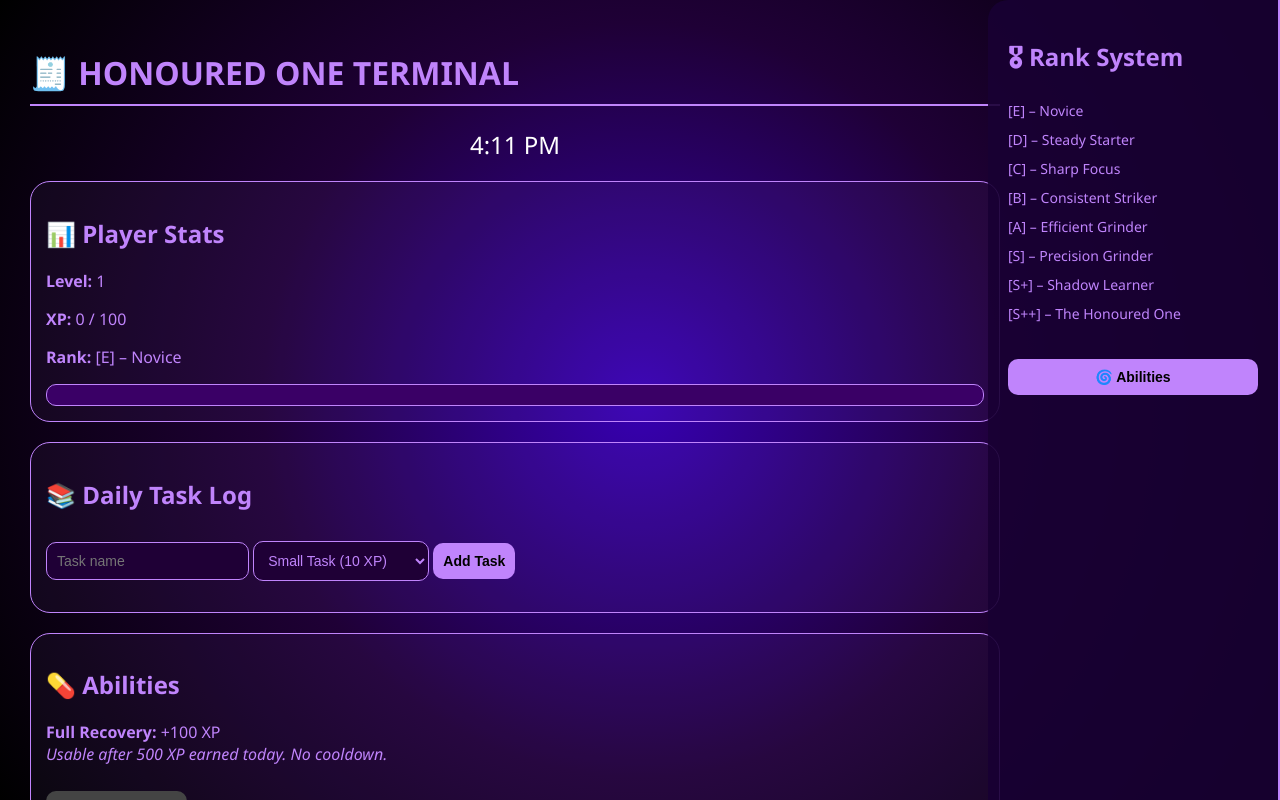
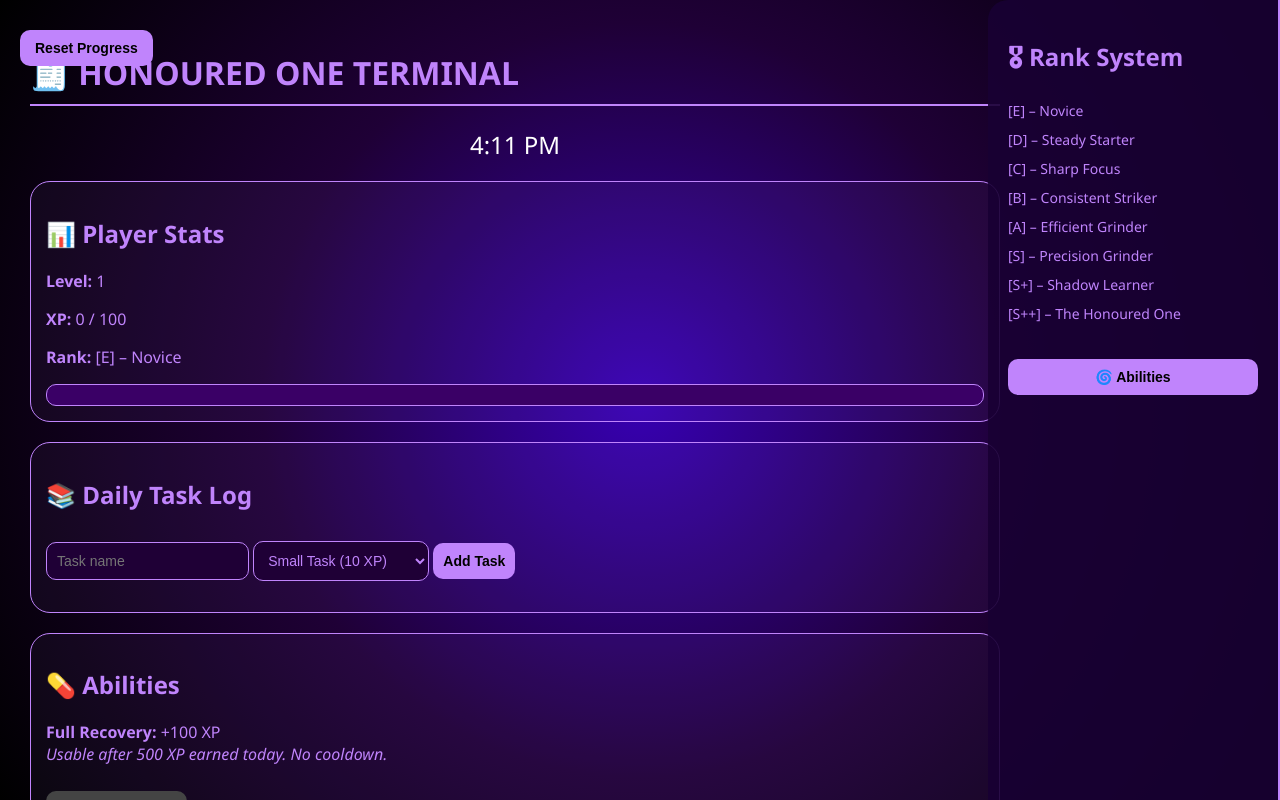
Before and after one commit to MASKBOI7/The-Honoured-One, a plain HTML site: page index.html in a window 1280 px wide. Drawn offline with nearby package versions, Linux system fonts and the light colour scheme.

Commit message:
Update index.html

```diff
--- a/index.html
+++ b/index.html
@@ -14,6 +14,18 @@
       height: 100%;
       overflow-y: auto;
       scroll-behavior: smooth;
+    }
+    .reset-btn {
+      position: fixed;
+      top: 20px;
+      left: 20px;
+      background: #c084fc;
+      border: none;
+      border-radius: 10px;
+      padding: 10px 15px;
+      font-weight: bold;
+      cursor: pointer;
+      z-index: 2000;
     }
     .sidebar {
       width: 250px;
@@ -119,11 +131,11 @@
   </style>
 </head>
 <body>
+  <button class="reset-btn" onclick="confirmReset()">Reset Progress</button>
+
   <div class="main">
     <h1>🧾 HONOURED ONE TERMINAL</h1>
-
     <div class="clock" id="clock"></div>
-
     <div class="stat-block">
       <h2>📊 Player Stats</h2>
       <p><strong>Level:</strong> <span id="level">1</span></p>
@@ -175,7 +187,6 @@
   <canvas class="confetti" id="confetti"></canvas>
 
   <script>
-    // Track state in localStorage
     let xp = parseInt(localStorage.getItem('xp')) || 0;
     let level = parseInt(localStorage.getItem('level')) || 1;
     const xpPerLevel = 100;
@@ -187,6 +198,16 @@
       updateRank(level);
     }
 
+    function confirmReset() {
+      if (confirm("Are you sure you want to reset all progress?")) {
+        localStorage.removeItem('xp');
+        localStorage.removeItem('level');
+        xp = 0;
+        level = 1;
+        updateStatsDisplay();
+      }
+    }
+
     document.addEventListener('DOMContentLoaded', () => {
       updateStatsDisplay();
     });
@@ -196,8 +217,7 @@
       document.documentElement.style.setProperty('--mouse-y', `${e.clientY}px`);
     });
 
-    const addTaskBtn = document.getElementById('addTaskBtn');
-    addTaskBtn.addEventListener('click', () => {
+    document.getElementById('addTaskBtn').addEventListener('click', () => {
       const taskName = document.getElementById('taskName').value;
       const taskXP = parseInt(document.getElementById('taskXP').value);
       if (taskName) {
```
